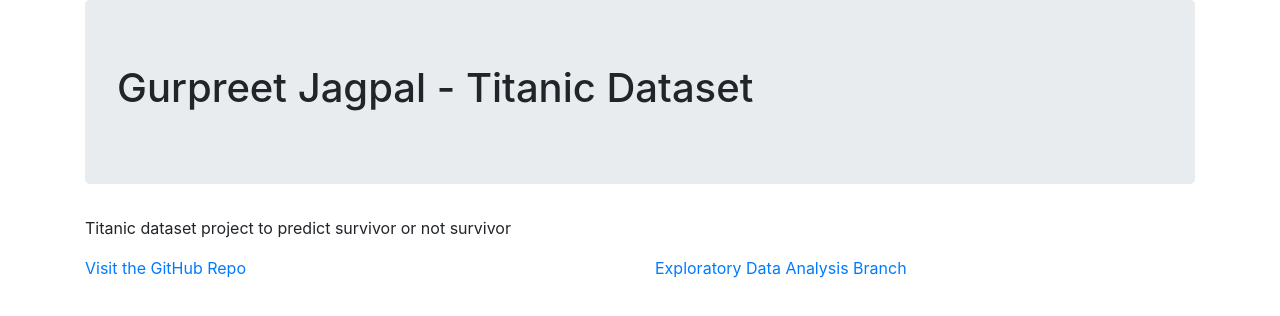
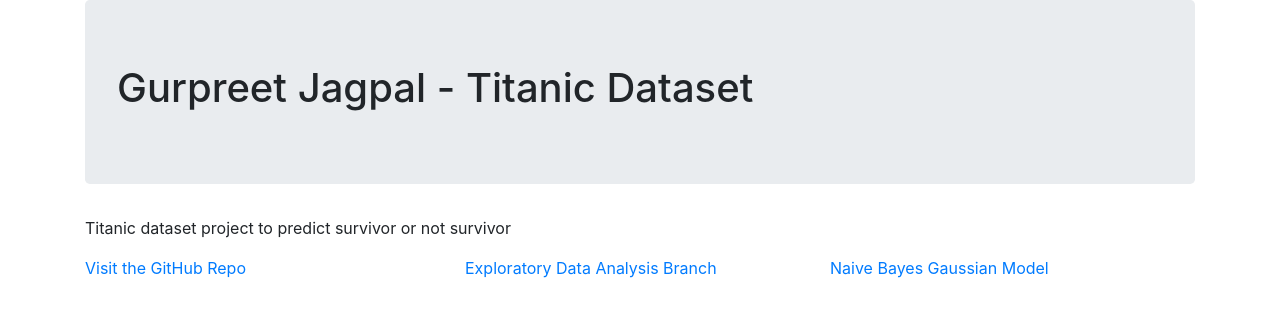
Before and after one commit to garyjag08/titanic_survivor, a plain HTML site: page index.html in a window 1280 px wide. Drawn offline with nearby package versions, Linux system fonts and the light colour scheme.

Commit message:
Update index.html
Updated index.html to include naive bayes gaussian model

```diff
--- a/index.html
+++ b/index.html
@@ -35,12 +35,15 @@
      </div>
     <p>Titanic dataset project to predict survivor or not survivor</p>
      <div class="row">
-          <div class="col-lg-6">
+          <div class="col-lg-4">
                <a href="https://github.com/garyjag08/titanic_survivor"> Visit the GitHub Repo </a>
           </div>
 
-          <div class="col-lg-6">
+          <div class="col-lg-4">
                <a href="https://github.com/garyjag08/titanic_survivor/tree/Exploratory_Data_Analysis">Exploratory Data Analysis Branch</a>
+          </div>
+          <div class="col_lg-4">
+               <a href="https://github.com/garyjag08/titanic_survivor/tree/naive_bayes_gaussian_model"> Naive Bayes Gaussian Model </a>
           </div>
      </div>
 </body>
```
